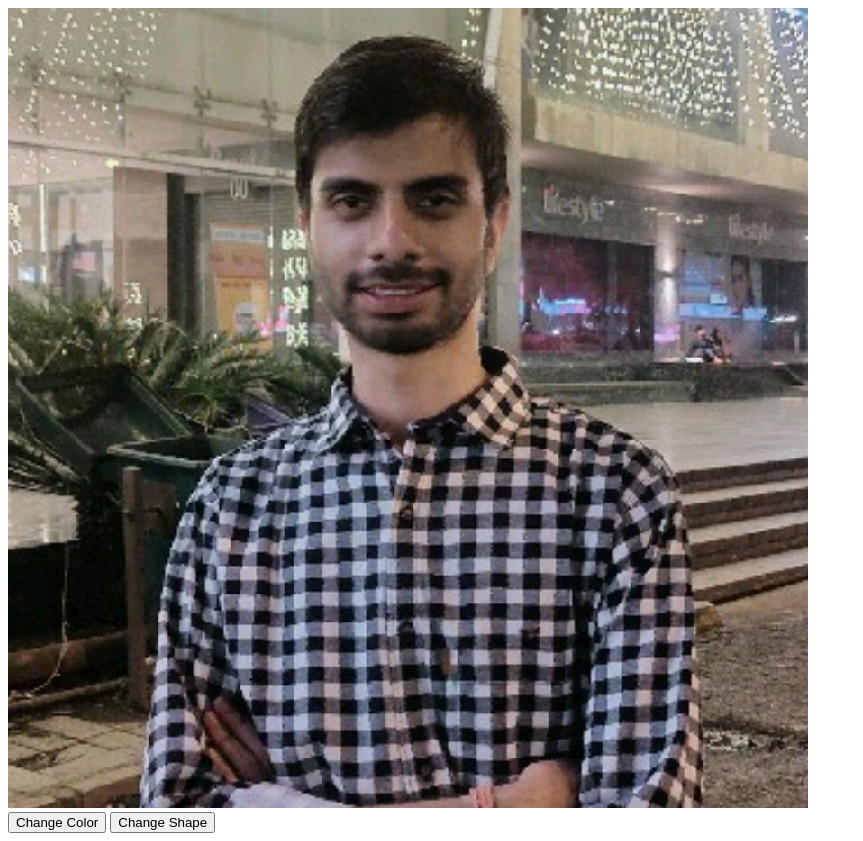
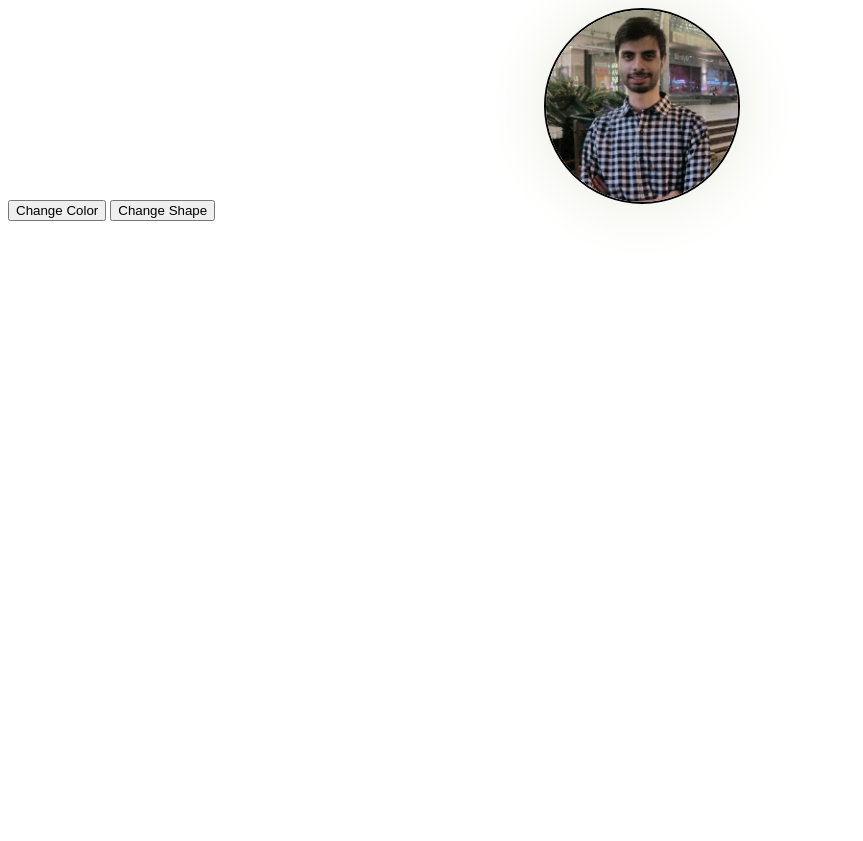
Before and after one commit to navdeepsr110/Javascript, a plain HTML site: page Change_Color_And_Shape/demo.html in a window 1280 px wide. Shown: the whole page, without its empty margins (0-863 px from the left). After the commit the page ends 800 px from the top, so only its background shows below. Drawn offline with Linux system fonts and the light colour scheme.

Commit message:
Added Css

```diff
--- a/Change_Color_And_Shape/demo.css
+++ b/Change_Color_And_Shape/demo.css
@@ -4,3 +4,11 @@
     margin: auto;
 
 }
+
+#my-image img{
+    height: 100%;
+    width: 100%;
+    border-radius: 50%;
+    border: 2px solid;
+    box-shadow: 0 0 50px 15px hwb(60 92% 5%);
+}
--- a/Change_Color_And_Shape/demo.html
+++ b/Change_Color_And_Shape/demo.html
@@ -4,6 +4,7 @@
     <meta charset="UTF-8">
     <meta http-equiv="X-UA-Compatible" content="IE=edge">
     <meta name="viewport" content="width=device-width, initial-scale=1.0">
+    <link rel="stylesheet" href="demo.css">
     <title>Change Color And Shape</title>
 </head>
 <body>
```
